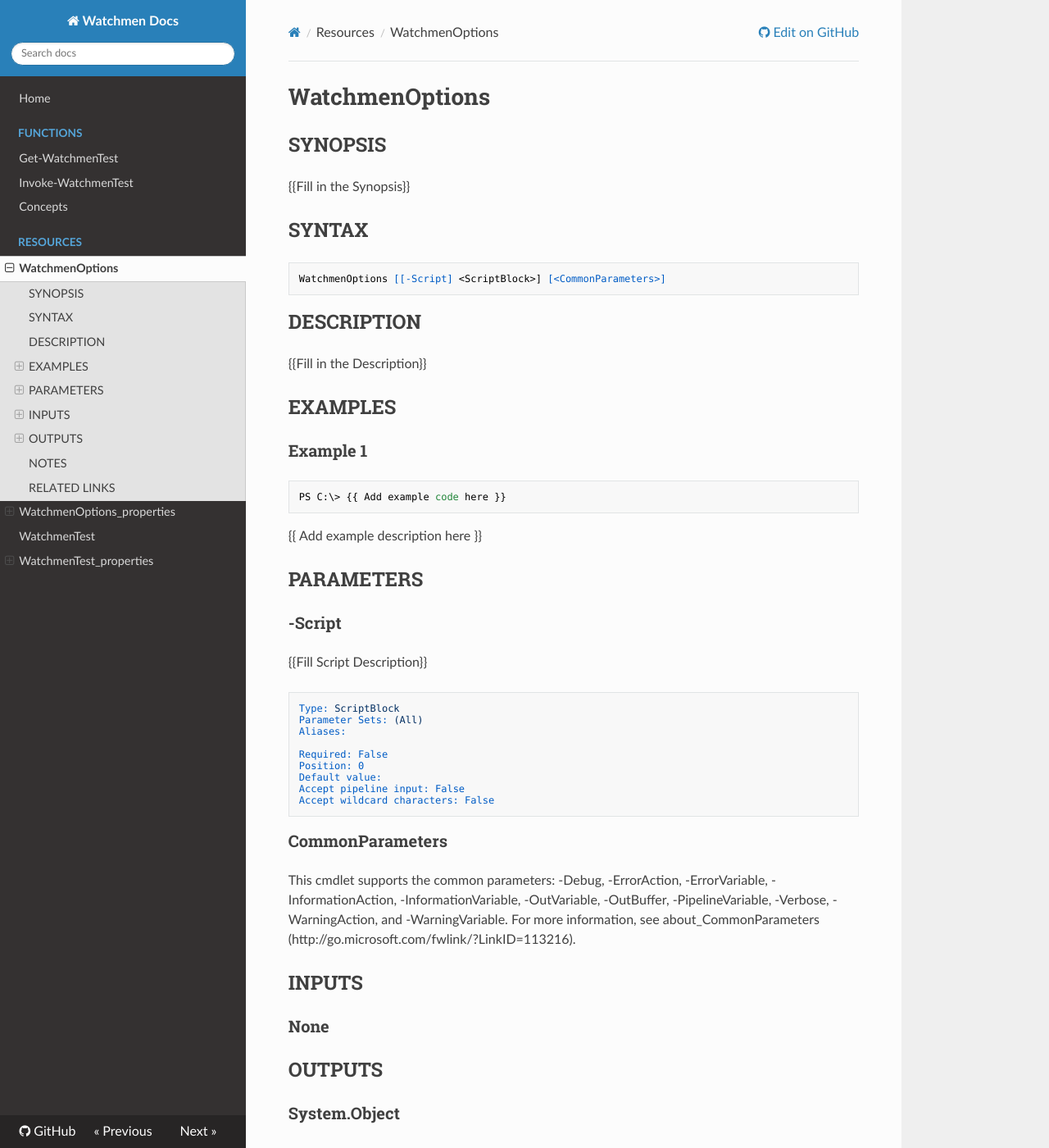
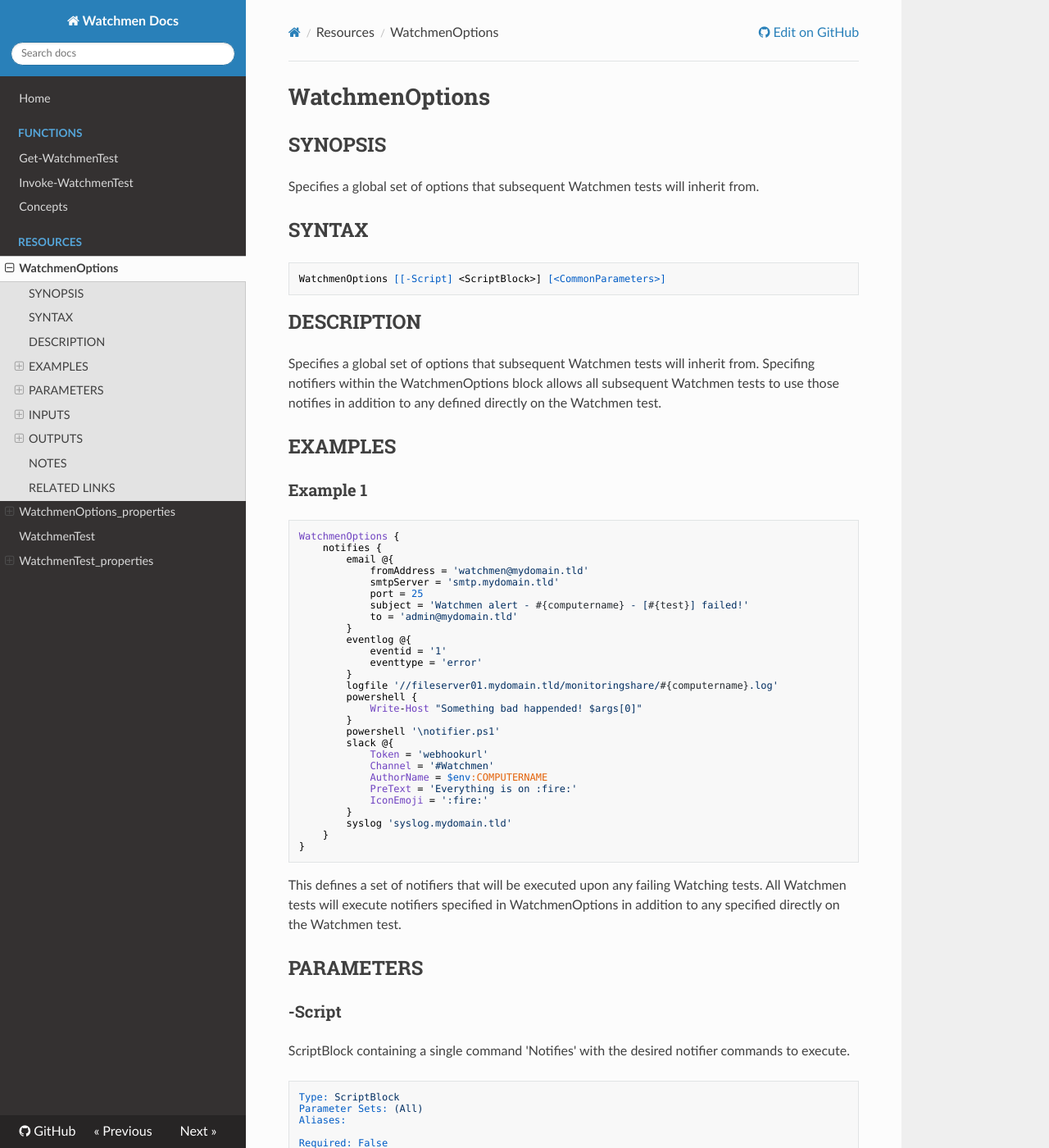
Before and after one commit to devblackops/watchmen, an MkDocs documentation site: the page built from docs/functions/Help-WatchmenOptions.md, in a window 1280 px wide and 1400 px high. Shown: the whole window at 82% size. Built offline with MkDocs 1.6.1, drawn with Linux system fonts in a browser that asks for light colours; nearby versions of some CDN libraries; old or Windows-style settings are respelled for this version of MkDocs.

Commit message:
update module help

````diff
--- a/docs/functions/Help-WatchmenOptions.md
+++ b/docs/functions/Help-WatchmenOptions.md
@@ -6,7 +6,8 @@ schema: 2.0.0
 
 # WatchmenOptions
 ## SYNOPSIS
-{{Fill in the Synopsis}}
+Specifies a global set of options that subsequent Watchmen tests will inherit from.
+
 ## SYNTAX
 
 ```
@@ -14,19 +15,50 @@ WatchmenOptions [[-Script] <ScriptBlock>] [<CommonParameters>]
 ```
 
 ## DESCRIPTION
-{{Fill in the Description}}
+Specifies a global set of options that subsequent Watchmen tests will inherit from. Specifing notifiers within the WatchmenOptions block allows
+all subsequent Watchmen tests to use those notifies in addition to any defined directly on the Watchmen test.
+
 ## EXAMPLES
 
 ### Example 1
 ```
-PS C:\> {{ Add example code here }}
+WatchmenOptions {
+    notifies {
+        email @{
+            fromAddress = 'watchmen@mydomain.tld'
+            smtpServer = 'smtp.mydomain.tld'
+            port = 25
+            subject = 'Watchmen alert - #{computername} - [#{test}] failed!'
+            to = 'admin@mydomain.tld'
+        }
+        eventlog @{
+            eventid = '1'
+            eventtype = 'error'
+        }
+        logfile '//fileserver01.mydomain.tld/monitoringshare/#{computername}.log'
+        powershell {
+            Write-Host "Something bad happended! $args[0]"
+        }
+        powershell '\notifier.ps1'
+        slack @{
+            Token = 'webhookurl'
+            Channel = '#Watchmen'
+            AuthorName = $env:COMPUTERNAME
+            PreText = 'Everything is on :fire:'
+            IconEmoji = ':fire:'
+        }
+        syslog 'syslog.mydomain.tld'
+    }
+}
 ```
 
-{{ Add example description here }}
+This defines a set of notifiers that will be executed upon any failing Watching tests. All Watchmen tests will execute notifiers specified in
+WatchmenOptions in addition to any specified directly on the Watchmen test.
+
 ## PARAMETERS
 
 ### -Script
-{{Fill Script Description}}
+ScriptBlock containing a single command 'Notifies' with the desired notifier commands to execute.
 
 ```yaml
 Type: ScriptBlock
````
Also changed, not shown: docs/functions/Help-TestType.md (+2 -2 lines), docs/functions/Help-WatchmenTest.md (+24 -6 lines), 1 other file.
